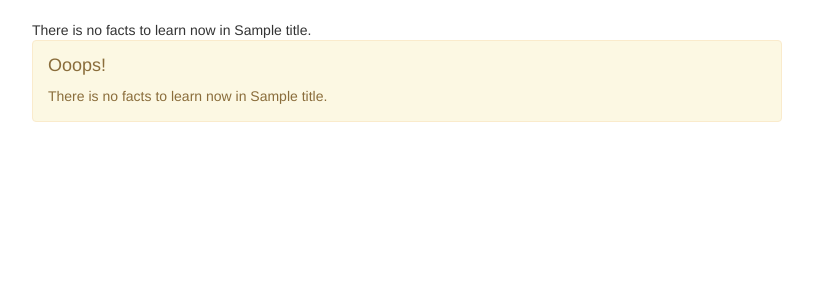
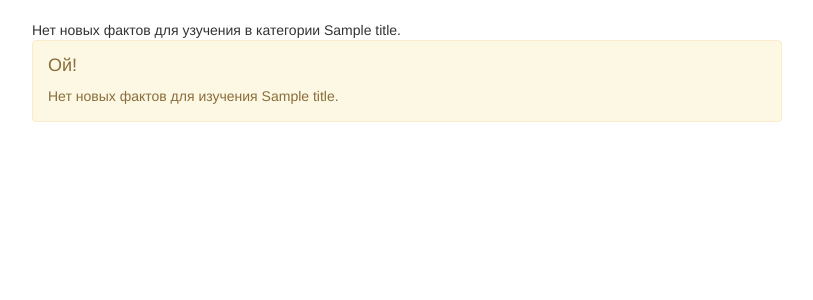
Before and after one commit to fatune/geol_sr, a Django app: template sr/templates/no_fact_to_learn.html in a window 1280 px wide. Shown: the part 52-352 px from the top of the page, without its empty margins (233-1046 px from the left). Run offline with Django 3.2, Linux system fonts and the light colour scheme; the template is opened without the code that fills it: most values are stand-ins (such as "Sample title", 1, 10 or a date in 2020); some libraries are stand-ins or nearby versions.

Commit message:
Russian in templates

```diff
--- a/sr/templates/home.html
+++ b/sr/templates/home.html
@@ -1,7 +1,7 @@
 {% extends 'base.html' %}
 
 {% block main %}
-<h1> Hi. Study Geology </h1>
+<h1> Простое изучение геологии </h1>
 
 <a href="{% url 'study' subject_id=1 %}">Study NE</a>
 
--- a/sr/templates/no_cards_to_learn.html
+++ b/sr/templates/no_cards_to_learn.html
@@ -4,9 +4,9 @@
 
   <div class="alert alert-success" role="alert">
     <h4 class="alert-heading">Well done!</h4>
-    <p> There is no new cards to learn now in {{ title }} yet. <p>
+    <p> Больше нечего учить в категории {{ title }}. <p>
     <hr>
-    <p class="mb-0"> You can learn ahead though </p>
+    <p class="mb-0"> Но можно начать учить наперед </p>
   </div>
 
 {% endblock %}
--- a/sr/templates/no_fact_to_learn.html
+++ b/sr/templates/no_fact_to_learn.html
@@ -1,11 +1,11 @@
 {% extends 'base.html' %}
 
 {% block main %}
-  There is no facts to learn now in {{ title }}.
+  Нет новых фактов для узучения в категории {{ title }}.
 
   <div class="alert alert-warning" role="alert">
-    <h4 class="alert-heading">Ooops!</h4>
-    <p> There is no facts to learn now in {{ title }}. </p>
+    <h4 class="alert-heading">Ой!</h4>
+    <p> Нет новых фактов для изучения {{ title }}. </p>
   </div>
 
 {% endblock %}
--- a/sr/templates/study_list.html
+++ b/sr/templates/study_list.html
@@ -2,7 +2,7 @@
 
 {% block main %}
 
-  <h1> List of courses </h1>
+  <h1> Список категорий для изучения </h1>
 
   {% for subject in subjects  %}
     <p> <a href="{% url 'study' subject_id=subject.id %}"> {{ subject.title }} </a> </p>
```
